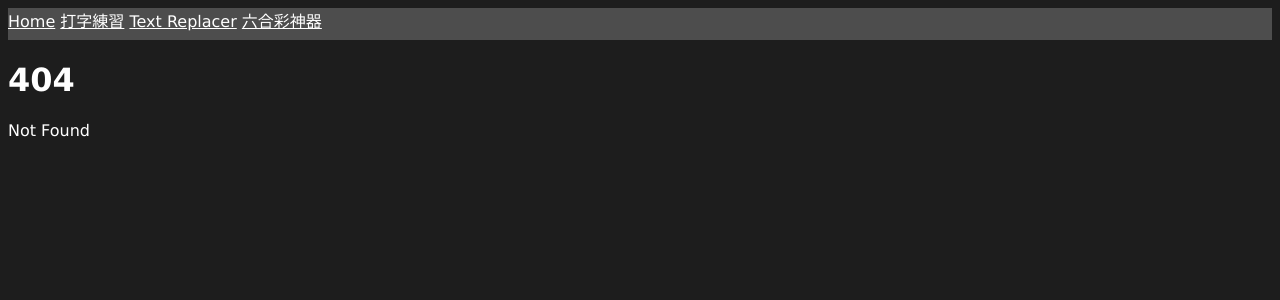
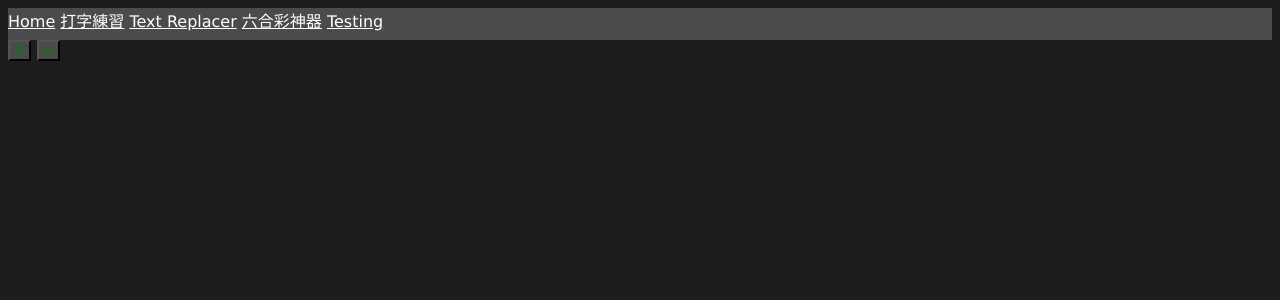
Before and after one commit to Shromeone/ShromeWeb, a SvelteKit app: page /gas in a window 1280 px wide. Before the commit this address had no page. Shown: the top 300 px of the page. Built offline with nearby package versions, Linux system fonts and the light colour scheme.

Commit message:
Upgrade to svelte 5

```diff
--- a/package.json
+++ b/package.json
@@ -13,7 +13,7 @@
     "@sveltejs/adapter-auto": "^3.0.0",
     "@sveltejs/kit": "^2.0.0",
     "@sveltejs/vite-plugin-svelte": "^3.0.0",
-		"svelte": "^4.2.7",
+    "svelte": "^5.0.0-next.272",
     "svelte-check": "^3.6.0",
     "tslib": "^2.4.1",
     "typescript": "^5.0.0",
--- a/src/app.css
+++ b/src/app.css
@@ -11,7 +11,7 @@ body {
 
 textarea {
     color: black;
-    background-color: rgb(74, 74, 74);
+    background-color: var(--dark);
     border-radius: .8rem;
     color: lightgray;
     resize: none;
@@ -22,6 +22,13 @@ input {
 }
 
 button {
-    background-color: rgb(75, 75, 75);
-    color: lightgray;
+    background-color: var(--dark);
+    color: var(--lightgray);
 }
+
+:root {
+    --dark: rgb(75, 75, 75);
+    --light: lightgrey;
+    --primary-color: darkred;
+    --secondary-color: green;
+}
--- a/src/routes/+layout.svelte
+++ b/src/routes/+layout.svelte
@@ -15,6 +15,7 @@
   <a href="/typing">打字練習</a>
   <a href="/text-replacer">Text Replacer</a>
   <a href="/mark-6-generator">六合彩神器</a>
+  <a href="/gas">Testing</a>
 </nav>
 <slot />
 
@@ -22,7 +23,7 @@
   nav {
     width: 100%;
     height: 2rem;
-    background-color: rgb(77, 77, 77);
+    background-color: var(--dark);
   }
   a {
     font-family: Verdana;
--- /dev/null
+++ b/src/routes/gas/+page.svelte
@@ -0,0 +1,6 @@
+<script>
+  import Button from "./Button.svelte";
+</script>
+
+<Button increment={3} />
+<Button increment={7} />
--- /dev/null
+++ b/src/routes/gas/Button.svelte
@@ -0,0 +1,16 @@
+<script>
+  let { increment = 1 } = $props();
+  let count = $state(0);
+
+  function add() {
+    count += increment;
+  }
+</script>
+
+<button onclick={add}>{count}</button>
+
+<style>
+  button {
+    color: var(--secondary-color);
+  }
+</style>
--- a/src/routes/mark-6-generator/+page.svelte
+++ b/src/routes/mark-6-generator/+page.svelte
@@ -1,6 +1,4 @@
 <script>
-  // @ts-nocheck
-
   let firstPress = true;
   let ballAnimationTimeouts = [];
   const redNums = [
--- a/tsconfig.json
+++ b/tsconfig.json
@@ -2,7 +2,7 @@
 	"extends": "./.svelte-kit/tsconfig.json",
 	"compilerOptions": {
 		"allowJs": true,
-		"checkJs": true,
+		"checkJs": false,
 		"esModuleInterop": true,
 		"forceConsistentCasingInFileNames": true,
 		"resolveJsonModule": true,
```
Also changed, not shown: 1 other file (tests, documents, lock files or other folders). Lines whose indentation alone changed are shown as unchanged.
